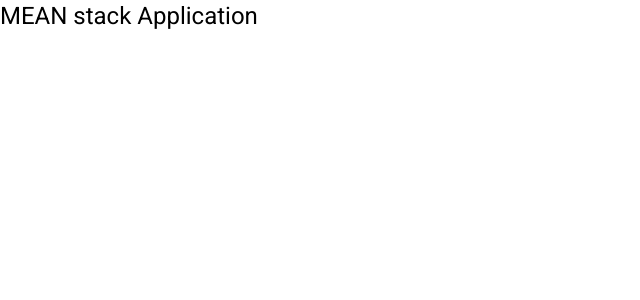
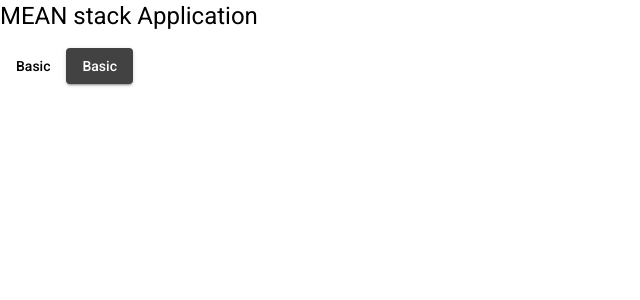
Before and after one commit to emergentIOT/e-commerce, an Angular app in the folder ecommerce-app/: page / in a window 1280 px wide. Shown: the top 300 px of the page, without its empty margins (0-640 px from the left). Built offline with nearby package versions, Linux system fonts and the light colour scheme.

Commit message:
Updating MaterialModule class

```diff
--- a/ecommerce-app/src/app/app.component.html
+++ b/ecommerce-app/src/app/app.component.html
@@ -1,4 +1,5 @@
 <h1>MEAN stack Application</h1>
-
+<button mat-button>Basic</button>
+<button mat-raised-button>Basic</button>
 
 <router-outlet></router-outlet>
--- a/ecommerce-app/src/app/app.module.ts
+++ b/ecommerce-app/src/app/app.module.ts
@@ -4,6 +4,7 @@ import { NgModule } from '@angular/core';
 import { AppRoutingModule } from './app-routing.module';
 import { AppComponent } from './app.component';
 import { BrowserAnimationsModule } from '@angular/platform-browser/animations';
+import { MaterialModule } from './material-module';
 
 @NgModule({
   declarations: [
@@ -12,7 +13,8 @@ import { BrowserAnimationsModule } from '@angular/platform-browser/animations';
   imports: [
     BrowserModule,
     AppRoutingModule,
-    BrowserAnimationsModule
+    BrowserAnimationsModule,
+    MaterialModule
   ],
   providers: [],
   bootstrap: [AppComponent]
```
Also changed, not shown: ecommerce-app/src/app/material-module.ts (added, +98 -0 lines).
